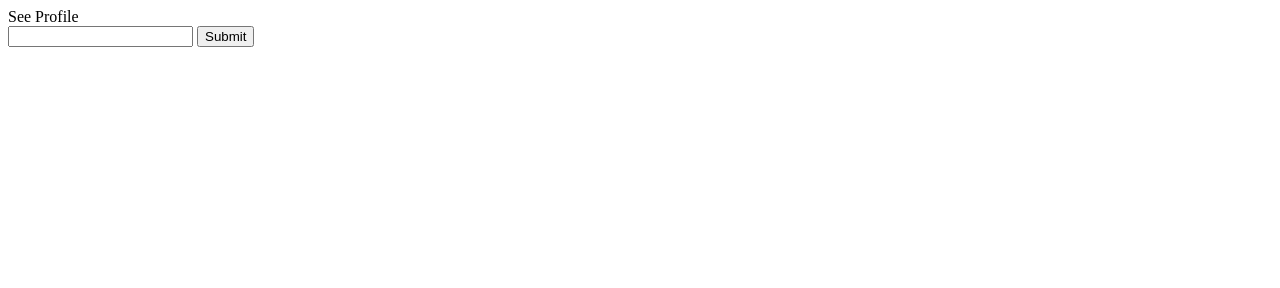
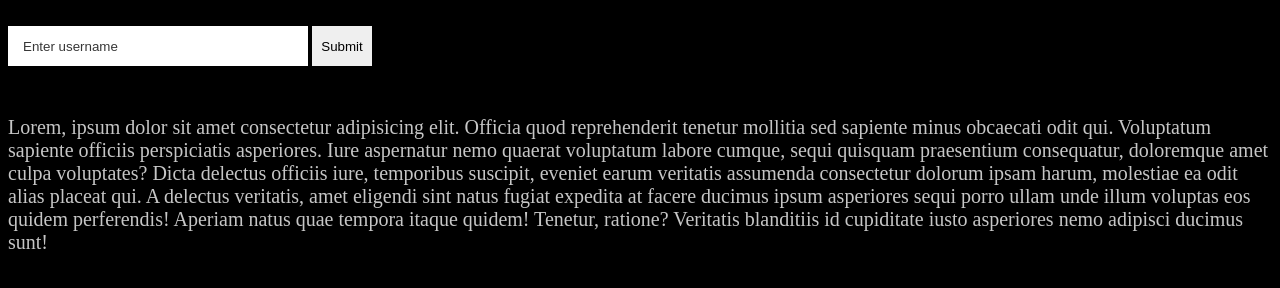
Before and after one commit to silverPalets/git-profile, a plain HTML site: page index.html in a window 1280 px wide. Drawn offline with Linux system fonts and the light colour scheme; no server answers.

Commit message:
adding css

```diff
--- a/index.html
+++ b/index.html
@@ -3,15 +3,16 @@
   <head>
     <meta charset="UTF-8" />
     <meta name="viewport" content="width=device-width, initial-scale=1.0" />
+    <link rel="stylesheet" href="./src/css/style.css">
     <title>get profile</title>
   </head>
   <body>
     <div class="title">See Profile</div>
     <form action="" class="get-profile">
-      <input type="text" />
-      <button type="submit">Submit</button>
+      <input type="text" placeholder="Enter username" class="user-input" />
+      <button type="submit" class="submit-button">Submit</button>
     </form>
-    <div class="information"></div>
+    <div class="information">Lorem, ipsum dolor sit amet consectetur adipisicing elit. Officia quod reprehenderit tenetur mollitia sed sapiente minus obcaecati odit qui. Voluptatum sapiente officiis perspiciatis asperiores. Iure aspernatur nemo quaerat voluptatum labore cumque, sequi quisquam praesentium consequatur, doloremque amet culpa voluptates? Dicta delectus officiis iure, temporibus suscipit, eveniet earum veritatis assumenda consectetur dolorum ipsam harum, molestiae ea odit alias placeat qui. A delectus veritatis, amet eligendi sint natus fugiat expedita at facere ducimus ipsum asperiores sequi porro ullam unde illum voluptas eos quidem perferendis! Aperiam natus quae tempora itaque quidem! Tenetur, ratione? Veritatis blanditiis id cupiditate iusto asperiores nemo adipisci ducimus sunt!</div>
     <script type="module" src="src/main.js"></script>
   </body>
 </html>
--- a/src/css/style.css
+++ b/src/css/style.css
@@ -0,0 +1,28 @@
+body {
+  background-color: black;
+}
+
+.get-profile .user-input {
+  width: 300px;
+  height: 40px;
+  border: none;
+  padding: 0;
+}
+
+.get-profile .user-input::placeholder {
+  color: rgb(55, 55, 55);
+  padding-left: 15px;
+}
+
+.get-profile .submit-button {
+  border: none;
+  padding: 0;
+  height: 40px;
+  width: 60px;
+}
+
+body .information {
+  color: rgb(198, 198, 198);
+  font-size: 20px;
+  margin-top: 50px;
+}
```
